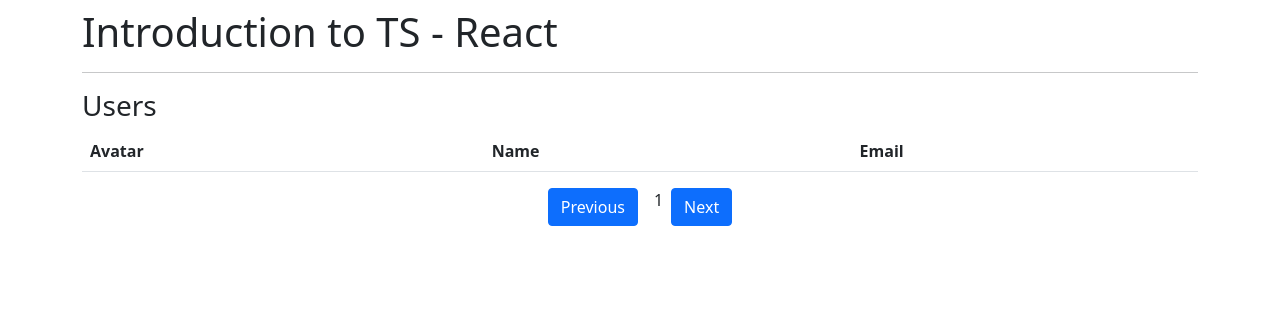
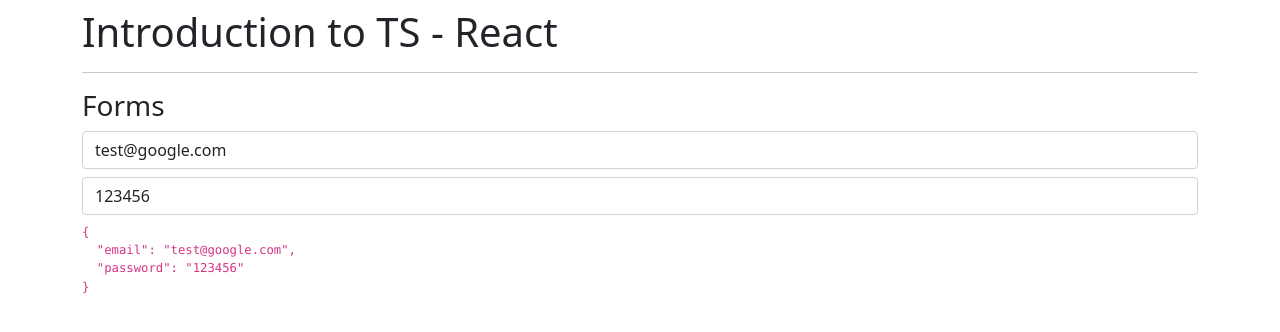
Before and after one commit to prodriguezr/ReactTS-BasicApp, a React (Create React App) app: page / in a window 1280 px wide. Shown: the top 332 px of the page. Built offline with nearby package versions, Linux system fonts and the light colour scheme; no server answers.

Commit message:
Added Forms component

```diff
--- a/src/App.tsx
+++ b/src/App.tsx
@@ -4,8 +4,9 @@
 // import { Counter } from "./components/Counter";
 // import { CounterWithHook } from "./components/CounterWithHook";
 // import { Login } from "./components/Login";
+// import { Users } from "./components/Users";
 
-import { Users } from "./components/Users";
+import { Forms } from "./components/Forms";
 
 const App = () => {
   return (
@@ -18,7 +19,8 @@ const App = () => {
       {/* <Counter/> */}
       {/* <CounterWithHook/> */}
       {/* <Login/> */}
-      <Users/>
+      {/* <Users/> */}
+      <Forms/>
     </div>
   )
 }
--- /dev/null
+++ b/src/components/Forms.tsx
@@ -0,0 +1,43 @@
+import { useState } from 'react';
+
+export const Forms = () => {
+    const [form, setForm] = useState({
+        email: 'test@google.com',
+        password: '123456',
+    });
+
+    const onChange = (value: string, field: string) => {
+        setForm({
+            ...form,
+            [field]: value,
+        });
+    }
+
+    return (
+        <>
+            <h3>Forms</h3>
+            <input
+                type="text"
+                className="form-control"
+                placeholder="Email"
+                value={ form.email }
+                onChange={ ({ target }) => onChange(target.value, 'email') }
+                />
+            <input
+                type="text"
+                className="form-control mt-2 mb-2"
+                placeholder="Password"
+                value={ form.password }
+                onChange={ ({ target }) => onChange(target.value, 'password') }
+            />
+
+            <code>
+                <pre>
+                    {
+                        JSON.stringify(form, null, 2)
+                    }
+                </pre>
+            </code>
+        </>
+    )
+}
```
